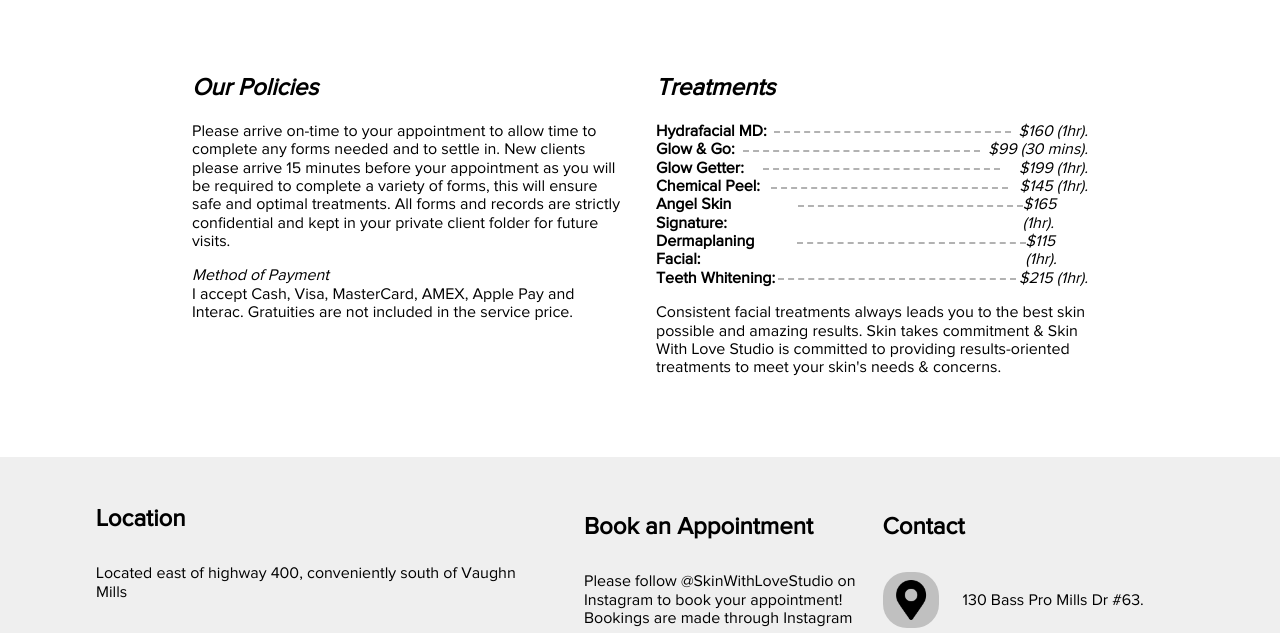
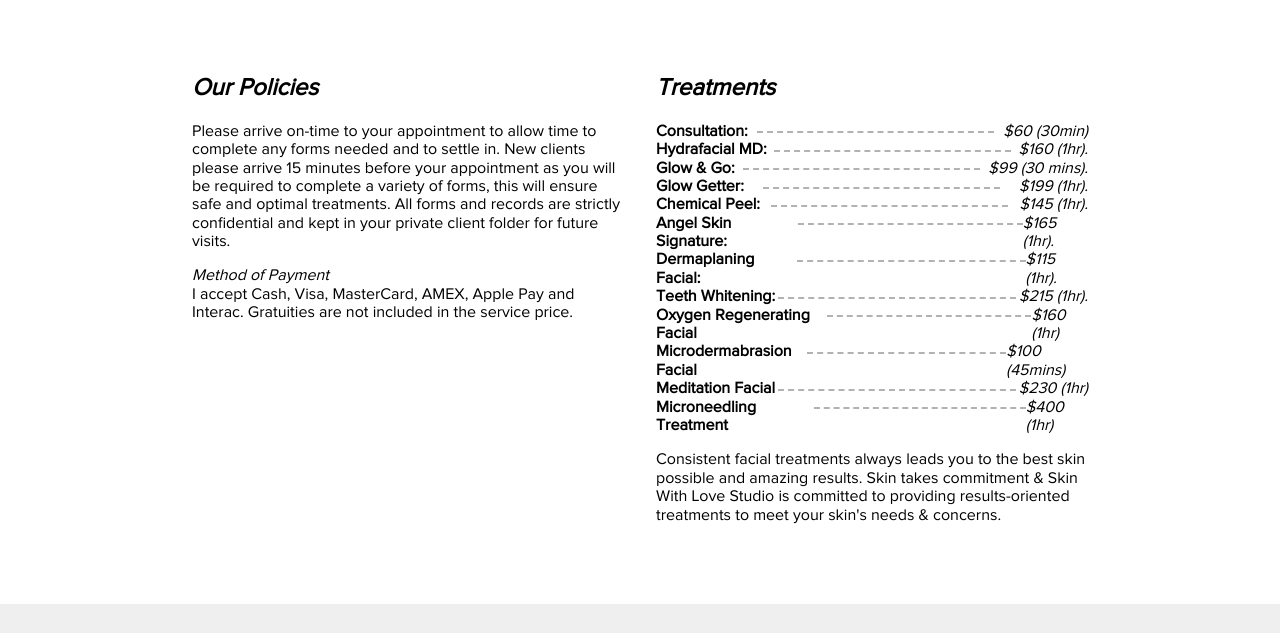
Before and after one commit to skinwithloveserver/skinwithloveserver.github.io, a plain HTML site: page index.html in a window 1280 px wide. Shown: the part 4480-5113 px from the top of the page. Drawn offline with Linux system fonts and the light colour scheme; some packages are replaced by stand-ins of ours; grey boxes are pictures that could not be loaded; a script that the page names is missing.

Commit message:
new services on home page

```diff
--- a/index.html
+++ b/index.html
@@ -83,6 +83,7 @@
         <div>
           <h2><i>Treatments</i></h2>
           <ul>
+            <li><b>Consultation:</b><span></span><i>$60 (30min)</i></li>
             <li><b>Hydrafacial MD:</b><span></span><i>$160 (1hr).</i></li>
             <li><b>Glow & Go:</b><span></span><i>$99 (30 mins).</i></li>
             <li><b>Glow Getter:</b><span></span><i>$199 (1hr).</i></li>
@@ -90,6 +91,10 @@
             <li><b>Angel Skin Signature:</b><span></span><i>$165 (1hr).</i></li>
             <li><b>Dermaplaning Facial:</b><span></span><i>$115 (1hr).</i></li>
             <li><b>Teeth Whitening:</b><span></span><i>$215 (1hr).</i></li>
+            <li><b>Oxygen Regenerating Facial</b><span></span><i>$160 (1hr)</i></li>
+            <li><b>Microdermabrasion Facial</b><span></span><i>$100 (45mins)</i></li>
+            <li><b>Meditation Facial</b><span></span><i>$230 (1hr)</i></li>
+            <li><b>Microneedling Treatment</b><span></span><i>$400 (1hr)</i></li>
           </ul>
           <p>Consistent facial treatments always leads you to the best skin possible and amazing results. Skin takes commitment & Skin With Love Studio is committed to providing results-oriented treatments to meet your skin's needs & concerns.</p>
         </div>
```
